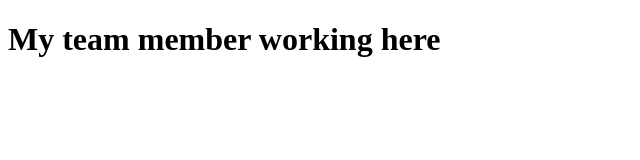
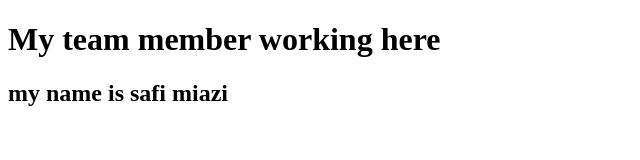
Before and after one commit to Mdforidulislam/My-Team-work, a plain HTML site: page index.html in a window 1280 px wide. Shown: the whole page, without its empty margins (0-640 px from the left). Drawn offline with Linux system fonts and the light colour scheme.

Commit message:
first commit

```diff
--- a/index.html
+++ b/index.html
@@ -7,5 +7,6 @@
 </head>
 <body>
     <h1>My team member working here </h1>
+    <h2>my name is safi miazi</h2>
 </body>
 </html>
```
